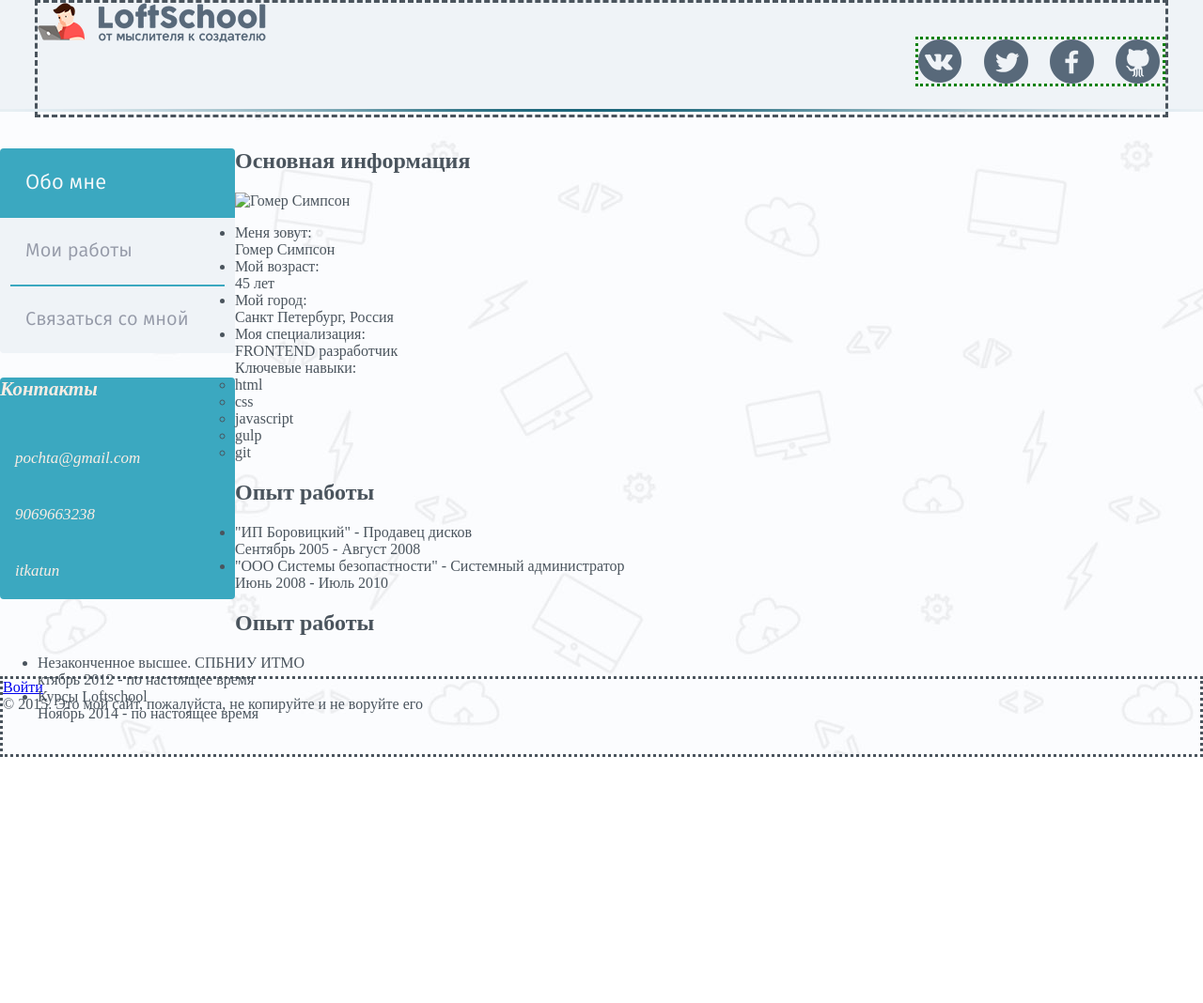
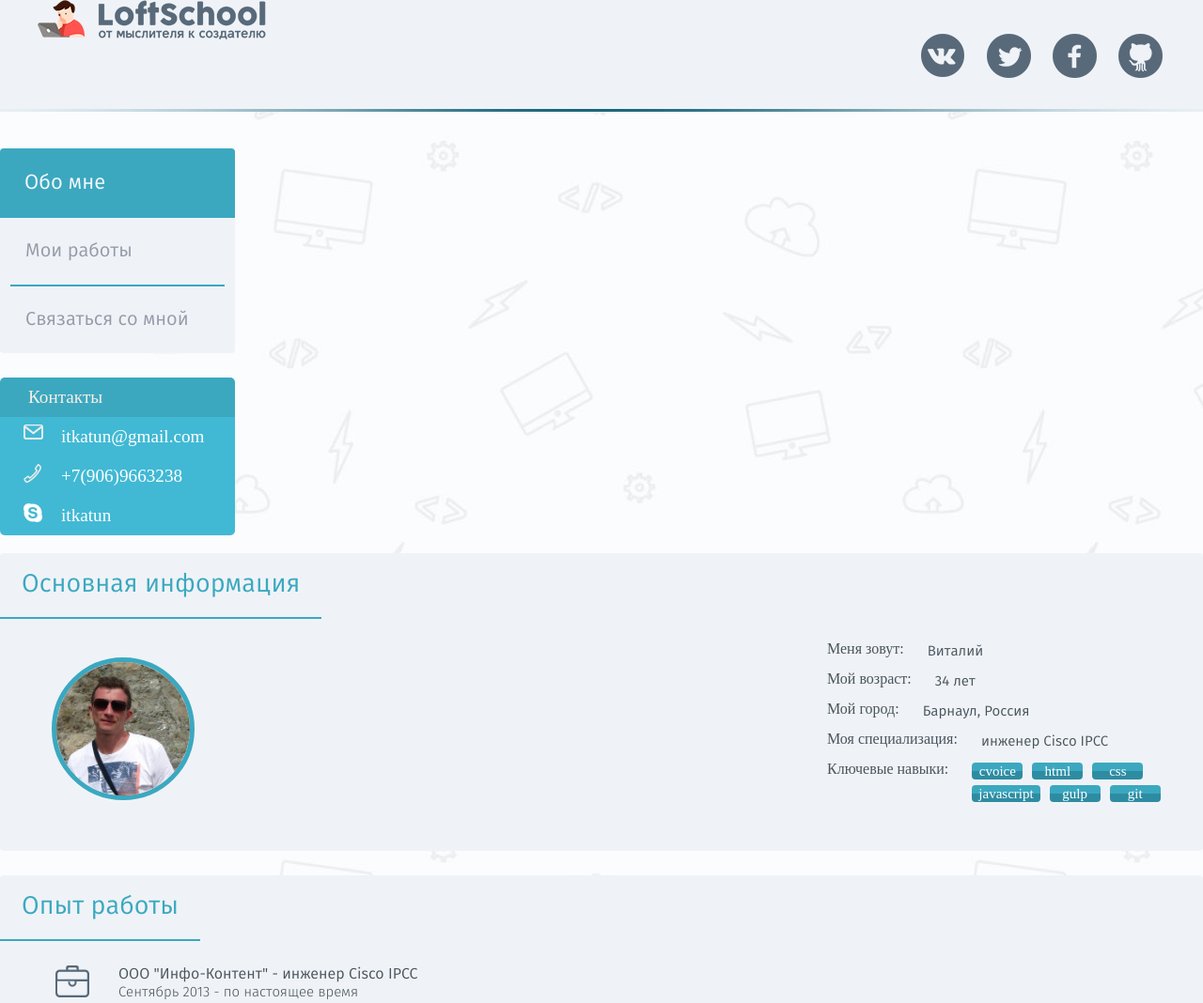
Before and after one commit to itkatun/dz-port, a website: page app/index.html in a window 1280 px wide. Shown: the top 1068 px of the page at 94% size. Before the commit the page ends 806 px from the top, so only its background shows below. Drawn offline with nearby package versions, Linux system fonts and the light colour scheme; a web font is replaced by a local one.

Commit message:
Верстка 1 страницы- версия2

```diff
--- a/app/css/about-me.css
+++ b/app/css/about-me.css
@@ -0,0 +1,135 @@
+/* Общие стили для всех секций */
+.aboutbox{
+	background: #eff3f7;
+	border-radius: 4px;
+	margin-bottom: 26px;
+}
+.aboutbox .aboutbox-header{
+	font-family: 'fira_sansbook';
+	font-size: 27px;
+	font-weight: normal;
+	color: #3ba8c0;
+	border-bottom: 2px #3ba8c0 solid;
+	margin: 0 0 23px 0;
+	padding: 13px 23px;
+	display: inline-block;
+}
+.aboutbox-body{
+	padding-bottom: 40px;
+}
+/* Общие стили для всех секций - конец */
+
+
+
+/* Лицо */
+.image-wrap{
+	float: left;
+	margin-left: 55px;
+	margin-top: 18px;
+}
+.avatar-box{
+	width: 142px;
+	height: 142px;
+	border-radius: 50% 50%;
+	overflow: hidden;
+	border: 5px solid #3ba8c0;
+}
+.avatar{
+	width: 100%;
+}
+/* Лицо - конец */
+
+
+/* Список анкетных данных */
+.aboutbox .worksheet-wrap{
+	float: right;
+  width: 400px;
+}
+.worksheet-list{
+	list-style: none;
+	padding: 0;
+	margin: 0;
+}
+.worksheet-info{
+	float: left;
+	margin-left: 25px;
+	max-width: 260px;
+}
+.worksheet-item{
+	margin-bottom: 8px;
+}
+.worksheet-what {
+	font-family: 'fira_sansmedium';
+  font-size: 16px;
+  float: left;
+}
+.worksheet-info{
+	font-family: 'fira_sansbook';
+  font-size: 15px;
+  overflow: hidden;
+  max-width: 218px;
+}
+/* Список анкетных данных - конец */
+
+
+
+/* Ключевые навыки */
+.worksheet-info .skills-list{
+	width: 224px;
+	padding: 0;
+	list-style: none;
+}
+.skills-list .skill-item{
+	display: inline-block;
+	font-family: 'ProximaNovaCondensedSemibold';
+  background: #3ba8c0; /* Old browsers */
+	background: -moz-linear-gradient(top,  #3ba8c0 0%, #3ba8c0 49%, #2e8ca2 50%, #2e8ca2 99%); /* FF3.6+ */
+	background: -webkit-gradient(linear, left top, left bottom, color-stop(0%,#3ba8c0), color-stop(49%,#3ba8c0), color-stop(50%,#2e8ca2), color-stop(99%,#2e8ca2)); /* Chrome,Safari4+ */
+	background: -webkit-linear-gradient(top,  #3ba8c0 0%,#3ba8c0 49%,#2e8ca2 50%,#2e8ca2 99%); /* Chrome10+,Safari5.1+ */
+	background: -o-linear-gradient(top,  #3ba8c0 0%,#3ba8c0 49%,#2e8ca2 50%,#2e8ca2 99%); /* Opera 11.10+ */
+	background: -ms-linear-gradient(top,  #3ba8c0 0%,#3ba8c0 49%,#2e8ca2 50%,#2e8ca2 99%); /* IE10+ */
+	background: linear-gradient(to bottom,  #3ba8c0 0%,#3ba8c0 49%,#2e8ca2 50%,#2e8ca2 99%); /* W3C */
+	filter: progid:DXImageTransform.Microsoft.gradient( startColorstr='#3ba8c0', endColorstr='#2e8ca2',GradientType=0 ); /* IE6-9 */
+	border-radius: 4px;
+	padding: 0 7px;
+	margin-right: 6px;
+	color: white;
+	display: inline-block;
+	line-height: 1.2;
+	min-width: 40px;
+	text-align: center;
+}
+
+
+/* Опыт работы и образование*/
+.aboutbox .aboutbox-list{
+	list-style: none;
+	padding: 0 0 0 50px;
+	margin: 0;
+}
+.aboutbox .aboutbox-item{
+	padding: 0 0 0 76px;
+	margin-bottom: 20px;
+}
+.aboutbox .aboutbox-item:last-child{
+	margin-bottom: 0;
+}
+.aboutbox-item .where{
+	font-family: 'fira_sansbook';
+  font-size: 16px;
+}
+.aboutbox-item .period{
+	font-family: 'fira_sanslight';
+  font-size: 15px;
+  line-height: 1;
+}
+.aboutbox-item.icon-work{
+	background: url(../img/chemodan.png) 9px center no-repeat;
+}
+
+.aboutbox-item.icon-college{
+	background: url(../img/ucheba.png) 9px center no-repeat;
+}
+.aboutbox-item.icon-course{
+	background: url(../img/kurs.png) 17px center no-repeat;
+}
--- a/app/css/main.css
+++ b/app/css/main.css
@@ -9,23 +9,23 @@ body {
 }
 
 /*Прибить подвал к низу*/
-.Wrapper {
+.wrapper {
 	position: relative;
 	min-height: 100%;
 	min-width: 970px; /*обязательно указать миинмальную ширину примерно на 10 пикселей шире контейнера */
 	height: auto!important;
 }
-/*.Wrapper:after {
+ .wrapper:after {
 	content: "";
 	height: 80px;
 	display: block;
 }
-*/
+
 .block-footer {
 	min-width: 970px;
 	height: 80px;
+    background: #eff3f7 url(../img/line-header.png) top center no-repeat;
 	margin-top: -80px;
-	border: dotted;
 }
 /*Прибить подвал к низу - закончили*/
 /* Шапка */
@@ -35,8 +35,6 @@ body {
 	height: 100%;
 	margin: 0 auto;
 	position: relative;
-	border: dashed;	/*демонтировать при  выпуске проекта*/
-	/*color: red;	/*демонтировать при  выпуске проекта*/
 	}
 .block-header {
 	height: 119px;
@@ -60,14 +58,11 @@ body {
 	top: 36px;
 }
 /* Шапка - конец */
-
 /* Блок социальных ссылок */
 .socialbut{
 	margin: 0;
 	padding: 0;
 	min-width: 260px;
-	border: dotted; /*Демонтаж*/
-	color: green;	/*Демонтаж*/
 }
 .socialbut .socialbut-item {
   list-style: none;
@@ -98,11 +93,12 @@ body {
 .socialbut .socialbut-link.gt:hover {background-position: -211px -10px;}
 
 /* Блок социальных ссылок - конец */
-
 /* Сайдбар */
 .sidebar {
 	width: 250px;
 	float: left;
+     font-size: 1.2em
+
 }
 /* Сайдбар -конец*/
 /* Навигация */
@@ -111,6 +107,7 @@ body {
 	background: #eff3f7;
 	border-radius: 4px;
 	margin-bottom: 26px;
+    cursor: pointer;
 }
 .navigation-block .navigation-menu {
 	list-style: none;
@@ -129,7 +126,7 @@ body {
 	background: #3ba8c0;
 	margin: 0;
 	border-bottom: none;
-	padding-left: 11px;
+	padding-left: 10px;
 	margin-bottom: -2px; /* Хак */
 }
 
@@ -151,67 +148,100 @@ body {
 	color: #3ba8c0;
 }
 /* Навигация - конец */
-.contacts {
-  background: #3ba8c0;
-  border-radius: 4px;
-  color: #F9EDE4;
-  }
- .contacts-header {
-   width: 250px;
-  height: 40px;
-padding: 21px, 15px;
- }
- .contacts-header .contacts-h3 {
-font-size: 21px;
-font-family: "Fira Sans";
 
 
+/* Контакты - начало */
+.contacts {
+
+
+
+
+  }
+.contacts-menu {
+color: #F9EDE4;
+list-style-type: none;
+padding: 0;
+    font-style: normal;
+
+}
+.contacts-menu li:first-child {
+    border-radius: 5px 5px 0px 0px;
+}
+.contacts-menu li:last-child {
+    border-radius: 0px 0px 5px 5px;
+}
+.contacts-menu li a{
+display: block;
+    margin: 0;
+    color: #fff;
+    padding-top: 10px;
+    padding-bottom: 10px;
+    text-decoration: none;
+}
+.contacts-header {
+    padding: 10px 0 10px 30px;
+    background-color: #3ba8c0;
  }
 
-.contacts .contacts-menu {
-	list-style: none;
-	margin-top: 0, 10px;
-	padding: 0;
+
+.contacts .contacts-mail {
+    padding-left: 65px;
+    background: #41b9d4 url(../img/ic-mail.png) no-repeat 25px 8px;
 }
-.contacts .contacts-but {
-	margin: 0, 11px;
+.contacts-phone {
+     padding-left: 65px;
+    background: #41b9d4 url(../img/ic-phone.png) no-repeat 25px 8px;
 
 }
-.contacts .contacts-but:first-child{
-	border-top: none;
-	}
-/* Навигация - текущий пункт меню*/
-.contacts .contacts-but.current{
-	background: #3ba8c0;
-	margin: 0;
-	border-bottom: none;
-	padding-left: 11px;
-	margin-bottom: -2px; /* Хак */
+
+.contacts-skype {
+     padding-left: 65px;
+    background: #41b9d4 url(../img/ic-skype.png) no-repeat 25px 8px;
+
 }
-.contacts .contacts-but.current .contacts-link{
-	color: #f9fafb;
-	font-size: 15px;
+
+
+---------------------------------------------------------------------------------
+
+/*Подвал*/
+.block-footer {
+	background: #eff3f7 url("../img/line-footer.png") top center no-repeat;
+	font-family: 'fira_sanslight';
+	color: #4a545d;
+
 }
-/* Навигация - текущий пункт меню - конец */
-.contacts .contacts-link {
-	font-family: "Fira Sans";
+.block-footer .container {
+	position: relative;
+	padding-top: 23px;
+}
+.block-footer .copyright {
+	margin: 0 180px;
+	padding-top: 7px;
+	text-align: center;
+	font-size: 13px;
+}
+/* Логин */
+.block-footer .login{
+	position: absolute;
+	top: 26px;
+	left: 240px;
+}
+.login .login-inner {
 	display: block;
-	font-size: 17px;
-	text-decoration: none;
-	color: #F9EDE4;
-	margin-left: 16px;
-	padding: 20px 0px;
+	height: 40px;
+	font-family: 'fira_sansbook';
+	font-size: 16px;
+	line-height: 2.2;
+	color: #4a545d;
+	text-decoration: none;	/*Убрали подчеркиваине ссылки*/
+	background: url("../img/ic-login-down.png") no-repeat;
+	padding-left: 24px;
+	text-indent: -9999px; /*Убрали текст Войти*/
 }
-.contacts .contacts-link:hover{
-	color: #3ba8c0;
+/* Логин- закончили */
+/* Подвал-закончили */
+----------------------------------------------------------------------------
 
-/* Навигация - конец */
-----------------------------------------------------------------------------
-/* Главная область */
-.variable-content{
-	width: 650px;
-	float: right;
-}
 /* общие классы */
 .container {
 	width: 960px;
@@ -238,43 +268,17 @@ font-family: "Fira Sans";
 /* clearfix - конец */
 /* общие классы - конец */
 ----------------------------------------------------------------------------
-/*Подвал*/
-.block-footer {
-	background: #eff3f7 url(../img/line-footer.png) top center no-repeat;
-	font-family: 'fira_sanslight';
-	color: #4a545d;
 
+
+/* Главная область */
+.variable-content{
+	width: 650px;
+	float: right;
 }
-.block-footer .container {
-	position: relative;
-	padding-top: 23px;
-	border: dotted;
+
+.wrapper {
+   	position: relative;
+	min-height: 100%;
+	min-width: 970px; /*обязательно указать миинмальную ширину примерно на 10 пикселей шире контейнера */
+	height: auto!important;
 }
-.block-footer .copyright {
-	margin: 0 180px;
-	padding-top: 7px;
-	text-align: center;
-	font-size: 13px;
-	border: dotted;
-}
-/* Логин */
-.block-footer .login{
-	position: absolute;
-	top: 26px;
-	left: 20px;
-	border: dotted;
-}
-.login .login-inner {
-	display: block;
-	height: 40px;
-	font-family: 'fira_sansbook';
-	font-size: 16px;
-	line-height: 2.2;
-	color: #4a545d;
-	text-decoration: none;	/*Убрали подчеркиваине ссылки*/
-	background: url(../img/ic-login-down.png) no-repeat;
-	padding-left: 24px;
-	text-indent: -9999px; /*Убрали текст Войти*/
-}
-/* Логин- закончили */
-/* Подвал-закончили */
--- a/app/index.html
+++ b/app/index.html
@@ -17,17 +17,19 @@
     <link rel="stylesheet" href="fonts/proximanovacond-semibold.css">
     <!-- CSS -->
     <link href="bower/normalize.css/normalize.css" rel="stylesheet">
-    <link rel="stylesheet" href="css/main.css" >
     <link rel="stylesheet" href="css/about-me.css">
+    <link rel="stylesheet" href="css/main.css">
     <!--modernizr-->
     <script src="bower/modernizer/modernizr.js"></script>
 </head>
+
 <body>
     <!--[if lt IE 8]>
      <p class="browsehappy">Ваш браузер <strong>устарел</strong>. Пожалуйста<a href="http://browsehappy.com/">обновите</a>, не мучайте его.Он старенький</p>
 <![endif]-->
- <div class="Wrapper">
+    <div class="wrapper">
         <div class="content">
+            <!-- Шапка-->
             <header class="block-header">
                 <div class="container-head">
                     <a href="" class="head-logo">
@@ -44,62 +46,65 @@
                     </ul>
                 </div>
             </header>
+         <!-- /Шапка-->
          <div class="container">
         <!--Сайдбар-->
              <aside class="sidebar">
                     <nav class="navigation-block">
                         <ul class="navigation-menu">
                             <li class="navigation-but current">
-                            <a href="#" class="navigation-link ">Обо мне</a>
+                                <a href="/about.html" class="navigation-link ">Обо мне</a>
                             </li>
                             <li class="navigation-but">
-                            <a href="#" class="navigation-link">Мои работы</a>
+                                <a href="/mywork.html" class="navigation-link">Мои работы</a>
                             </li>
                             <li class="navigation-but">
-                            <a href="#"class="navigation-link">Связаться со мной</a>
+                                <a href="/contacts.html" class="navigation-link">Связаться со мной</a>
                             </li>
                         </ul>
                     </nav>
                      <address class="contacts">
-            		<div class="contacts-header">
-                    <h3 class="contacts-h3">Контакты</h3>
-                    </div>
                          <ul class="contacts-menu">
-                        <li class="contacts-but" currrent><a href="#" class="contacts-link">pochta@gmail.com</a> </li>
-                        <li class="contacts-but"><a href="#" class="contacts-link">9069663238</a> </li>
-                        <li class="contacts-but"><a href="#" class="contacts-link">itkatun</a></li>
+                            <li class="contacts-header">Контакты</li>
+                            <li class="contacts-mail"><a href="mailto:itkatun@gmail.com">itkatun@gmail.com</a></li>
+                            <li class="contacts-phone"><a href="tel:+79069663238">+7(906)9663238</a> </li>
+                            <li class="contacts-skype"><a href="skype:itkatun?call">itkatun</a></li>
                         </ul>
                     </address>
                 </aside>
+        </div>
+                     <!--Изменяемый контент-->
+
                 <div class="variable-content">
                     <section class="aboutbox">
                         <h2 class="aboutbox-header">Основная информация</h2>
                         <div class="aboutbox-body clearfix">
                             <div class="image-wrap">
-	                  <div class="avatar-box"><img src="img/face.png" alt="Гомер Симпсон" class="avatar"></div>
+                                <div class="avatar-box"><img src="img/iam-mini.jpg" alt="FRONTEND Developer" class="avatar"></div>
                             </div>
                             <div class="worksheet-wrap">
                                 <ul class="worksheet-list">
                                     <li class="worksheet-item clearfix">
                                         <div class="worksheet-what">Меня зовут:</div>
-	                      <div class="worksheet-info">Гомер Симпсон</div>
+                                        <div class="worksheet-info">Виталий</div>
                                     </li>
                                     <li class="worksheet-item clearfix">
                                         <div class="worksheet-what">Мой возраст:</div>
-	                      <div class="worksheet-info">45 лет</div>
+                                        <div class="worksheet-info">34 лет</div>
                                     </li>
                                     <li class="worksheet-item clearfix">
                                         <div class="worksheet-what">Мой город:</div>
-	                      <div class="worksheet-info">Санкт Петербург, Россия</div>
+                                        <div class="worksheet-info">Барнаул, Россия</div>
                                     </li>
                                     <li class="worksheet-item clearfix">
                                         <div class="worksheet-what">Моя специализация:</div>
-	                      <div class="worksheet-info">FRONTEND разработчик</div>
+                                        <div class="worksheet-info">инженер Cisco IPCC</div>
                                     </li>
                                     <div class="worksheet-item clearfix">
                                         <div class="worksheet-what">Ключевые навыки:</div>
                                         <div class="worksheet-info skills">
                                             <ul class="skills-list">
+                                                <li class="skill-item">cvoice</li>
                                                 <li class="skill-item">html</li>
                                                 <li class="skill-item">css</li>
                                                 <li class="skill-item">javascript</li>
@@ -117,12 +122,12 @@
                         <div class="aboutbox-body">
                             <ul class="aboutbox-list">
                                 <li class="aboutbox-item icon-work">
-                    <div class="where">"ИП Боровицкий" - Продавец дисков</div>
-                    <div class="period">Сентябрь 2005 - Август 2008</div>
+                                    <div class="where">ООО "Инфо-Контент" - инженер Cisco IPCC</div>
+                                    <div class="period">Сентябрь 2013 - по настоящее время</div>
                                 </li>
                                 <li class="aboutbox-item icon-work">
-                    <div class="where">"ООО Системы безопастности" - Системный администратор</div>
-                    <div class="period">Июнь 2008 - Июль 2010</div>
+                                    <div class="where">ОАО ОЭЗ ТРТ "Бирюзовая Катунь " - Системный администратор</div>
+                                    <div class="period">Октябрь 2010 - Сентябрь 2013</div>
                                 </li>
                             </ul>
                         </div>
@@ -132,21 +137,24 @@
                         <div class="aboutbox-body">
                             <ul class="aboutbox-list">
                                 <li class="aboutbox-item icon-college">
-                    <div class="where">Незаконченное высшее. СПБНИУ ИТМО</div>
-                    <div class="period">ктябрь 2012 - по настоящее время</div>
+                                    <div class="where">CCNA Exploration</div>
+                                    <div class="period">Сентябрь 2011- Май 2013</div>
+                                </li>
+                                <li class="aboutbox-item icon-college">
+                                    <div class="where">Cisco CVoice</div>
+                                    <div class="period">Ноябрь 2014</div>
                                 </li>
                                 <li class="aboutbox-item icon-course">
                                     <div class="where">Курсы Loftschool</div>
-                    <div class="period">Ноябрь 2014 - по настоящее время</div>
+                                    <div class="period">Июль 2015 - по настоящее время</div>
                                 </li>
                             </ul>
                         </div>
                     </section>
                 </div>
+
         </div>
     </div>
-    </div>
-
     <!--подвал-->
     <footer class="block-footer">
         <div class="container">
@@ -155,9 +163,10 @@
             <div class="copyright">© 2015. Это мой сайт, пожалуйста, не копируйте и не воруйте его</div>
         </div>
     </footer>
-    <!--, подвал-->
+    <!--/ подвал-->
     <!--JS-->
     <script src="bower/jquery/dist/jquery.js"></script>
     <script src="js/main.js"></script>
 </body>
+
 </html>
```
Also changed, not shown: app/img/ic-mail.png (added), app/img/ic-phone.png (added), app/img/ic-skype.png (added). Lines whose indentation alone changed are shown as unchanged.
